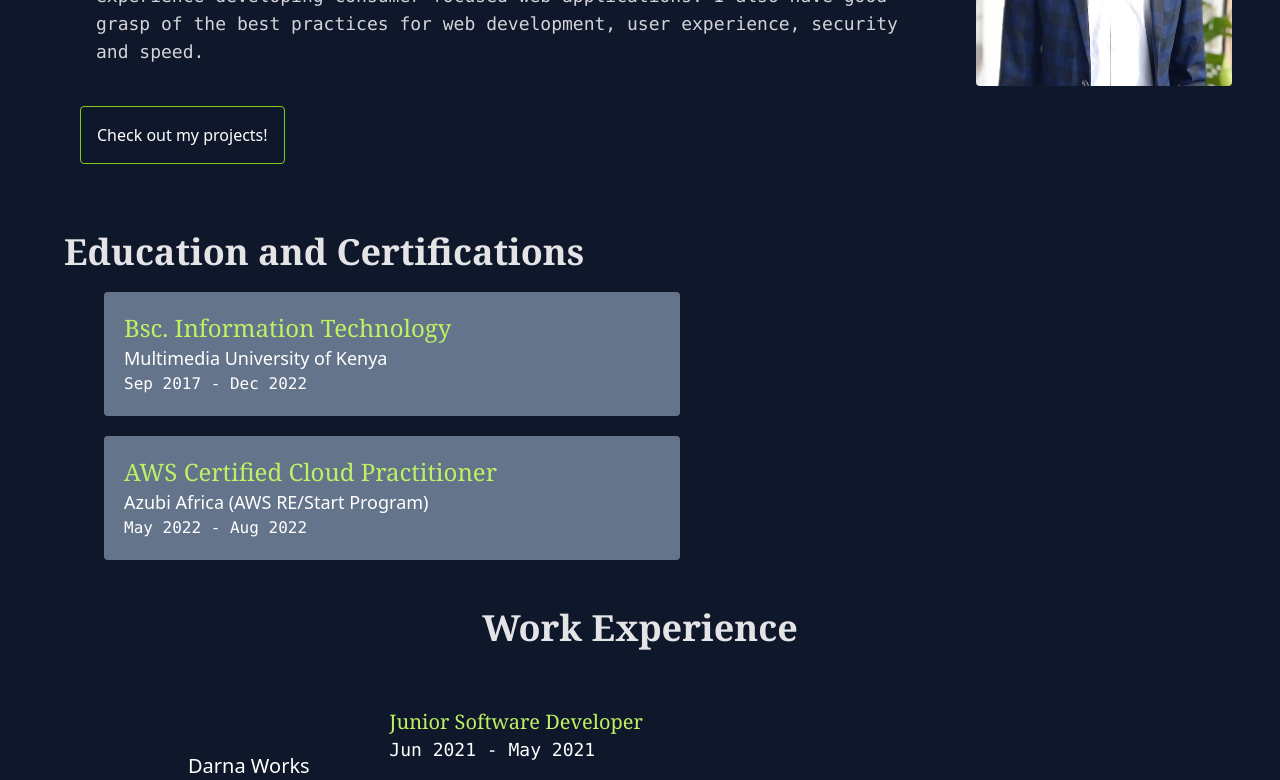
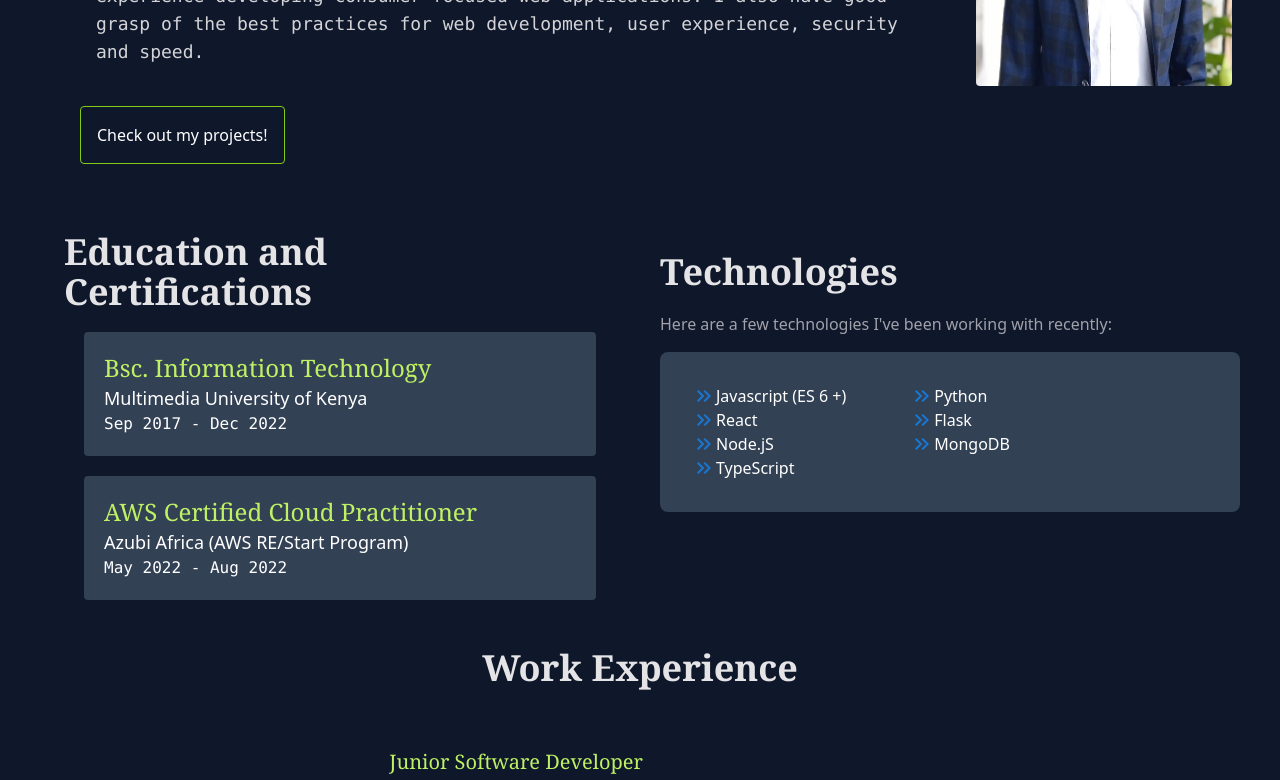
Before and after one commit to Benson306/my-portfolio, a React (Create React App) app: page / in a window 1280 px wide. Shown: the part 454-1234 px from the top of the page. Built offline with nearby package versions, Linux system fonts and the light colour scheme.

Commit message:
Skills Done

```diff
--- a/src/App.js
+++ b/src/App.js
@@ -26,7 +26,7 @@ function App() {
       <br /><br />
       <main class="pt-12">
 
-      <Route exact path={["/","/#about","/#education","/#experience","/#projects","/#contacts"]}>
+      <Route exact path={["/","/#about","/#education", "/#skills" ,"/#experience","/#projects","/#contacts"]}>
 
         <About aboutRef={aboutRef} projectsRef={projectsRef} />
         <br />
--- a/src/components/Education.js
+++ b/src/components/Education.js
@@ -1,19 +1,27 @@
+import Skills from "./Skills";
+
 const Education = ({educationRef}) => {
     return (
-        <div class="px-4 md:px-16 pt-10" ref={educationRef}>
+        <div class="md:flex">
+            <div class="w-full md:w-1/2 px-4 md:px-16 pt-10" ref={educationRef}>
                 <h2 class="text-zinc-200 text-xl md:text-4xl font-serif font-semibold pt-1 md:pt-1">Education and Certifications</h2>
-        <div class="mt-5 ml-1 md:ml-10 pt-5 rounded bg-slate-500 hover:bg-slate-600 p-5 w-full md:w-1/2">
+                <div class="mt-5 ml-1 md:ml-5 pt-5 rounded bg-slate-700 hover:bg-slate-600 p-5 w-full">
                     <h1 class="text-xl md:text-2xl font-serif text-lime-300">Bsc. Information Technology</h1>
                     <h2 class="text-lg">Multimedia University of Kenya</h2>
                     <h3 class=" font-mono">Sep 2017 - Dec 2022</h3>
                 </div>
 
-        <div class="mt-5 ml-1 md:ml-10 pt-5 rounded bg-slate-500 hover:bg-slate-600 p-5 w-full md:w-1/2">
+                <div class="mt-5 ml-1 md:ml-5 pt-5 rounded bg-slate-700 hover:bg-slate-600 p-5 w-full ">
                     <h1 class="text-xl md:text-2xl font-serif text-lime-300">AWS Certified Cloud Practitioner</h1>
                     <h2 class="text-lg">Azubi Africa (AWS RE/Start Program)</h2>
                     <h3 class=" font-mono">May 2022 - Aug 2022</h3>
                 </div>
             </div>
+            <div class="w-full md:w-1/2 p-5 pr-10">
+                <Skills />
+            </div>
+
+        </div>
      );
 }
 
--- /dev/null
+++ b/src/components/Skills.js
@@ -0,0 +1,27 @@
+import KeyboardDoubleArrowRightOutlinedIcon from '@mui/icons-material/KeyboardDoubleArrowRightOutlined';
+
+const Skills = () => {
+    return (
+        <div class="pt-5 md:pt-10">
+                <h2 class="text-zinc-200 text-xl md:text-4xl font-serif font-semibold pt-1 md:pt-1">Technologies</h2>
+                <h3 class="text-zinc-400 pt-5">Here are a few technologies I've been working with recently:</h3>
+
+                <div class="flex bg-slate-700 hover:bg-slate-600 rounded-lg mt-4">
+                    <ul class="p-3 md:p-8">
+                        <li class="flex align-middle"><KeyboardDoubleArrowRightOutlinedIcon color={"primary"} /> Javascript (ES 6 +)</li>
+                        <li class="flex align-middle"><KeyboardDoubleArrowRightOutlinedIcon color={"primary"} /> React</li>
+                        <li class="flex align-middle"><KeyboardDoubleArrowRightOutlinedIcon color={"primary"} /> Node.jS</li>
+                        <li class="flex align-middle"><KeyboardDoubleArrowRightOutlinedIcon color={"primary"} /> TypeScript</li>
+                    </ul>
+                    <ul class="p-3 md:p-8">
+                        <li class="flex align-middle"><KeyboardDoubleArrowRightOutlinedIcon color={"primary"} /> Python</li>
+                        <li class="flex align-middle"><KeyboardDoubleArrowRightOutlinedIcon color={"primary"} /> Flask</li>
+                        <li class="flex align-middle"><KeyboardDoubleArrowRightOutlinedIcon color={"primary"} /> MongoDB</li>
+                    </ul>
+                </div>
+
+        </div>
+     );
+}
+
+export default Skills;
```
Lines whose indentation alone changed are shown as unchanged.
